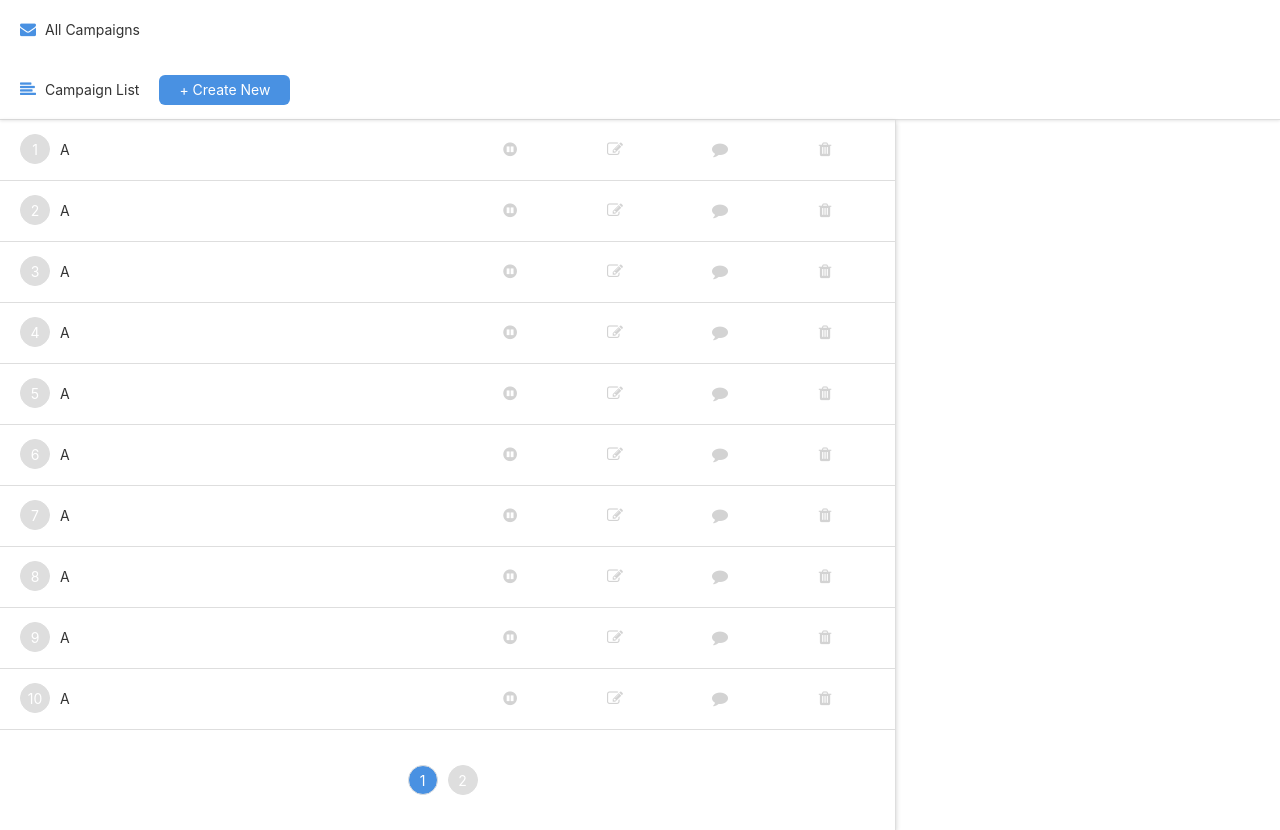
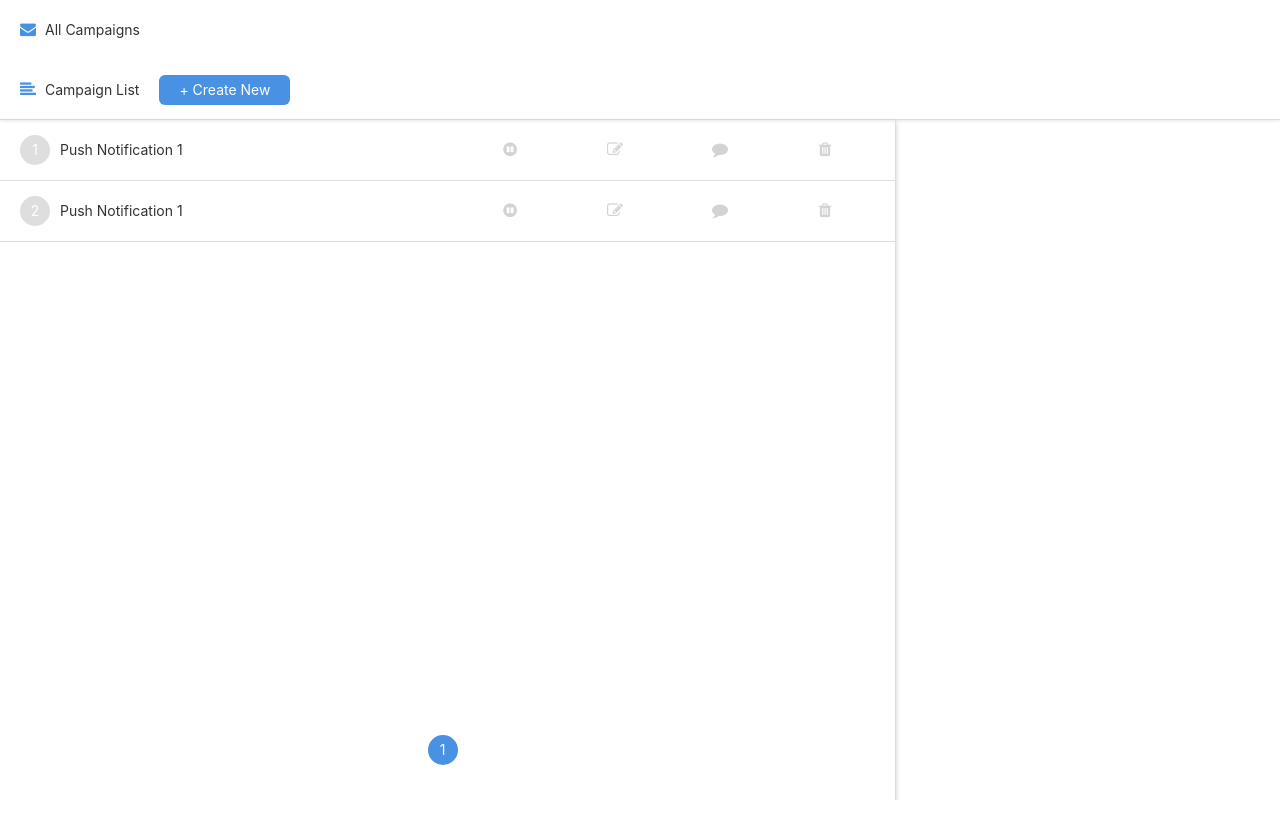
Before and after one commit to AshnaC/CampaignManager, a React app: page / in a window 1280 px wide. After the commit the page ends 800 px from the top, so only its background shows below. Built offline with nearby package versions, Linux system fonts and the light colour scheme.

Commit message:
Cleaning up sample data and add ing Read me

```diff
--- a/src/components/CampaignLayout/index.js
+++ b/src/components/CampaignLayout/index.js
@@ -17,79 +17,20 @@ class CampaignLayout extends React.PureComponent {
   state = {
     campaignList: [
       {
-        name: "A",
-        creator: "B",
+        name: "Push Notification 1",
+        creator: "Sam",
         id: 0,
-        history: [{ action: 1, creator: "D" }]
+        history: [{ action: 1, creator: "Sam" }]
       },
       {
-        name: "A",
-        creator: "B",
+        name: "Push Notification 1",
+        creator: "Smith",
         id: 1,
         history: [{ action: 1, creator: "D" }]
       },
-      {
-        name: "A",
-        creator: "B",
-        id: 2,
-        history: [{ action: 1, creator: "D" }]
-      },
-      {
-        name: "A",
-        creator: "B",
-        id: 3,
-        history: [{ action: 1, creator: "D" }]
-      },
-      {
-        name: "A",
-        creator: "B",
-        id: 4,
-        history: [{ action: 1, creator: "D" }]
-      },
-      {
-        name: "A",
-        creator: "B",
-        id: 5,
-        history: [{ action: 1, creator: "D" }]
-      },
-      {
-        name: "A",
-        creator: "B",
-        id: 6,
-        history: [{ action: 1, creator: "D" }]
-      },
-      {
-        name: "A",
-        creator: "B",
-        id: 7,
-        history: [{ action: 1, creator: "D" }]
-      },
-      {
-        name: "A",
-        creator: "B",
-        id: 8,
-        history: [{ action: 1, creator: "D" }]
-      },
-      {
-        name: "A",
-        creator: "B",
-        id: 9,
-        history: [{ action: 1, creator: "D" }]
-      },
-      {
-        name: "A",
-        creator: "B",
-        id: 10,
-        history: [{ action: 1, creator: "D" }]
-      },
-      {
-        name: "A",
-        creator: "B",
-        history: [{ action: 1, creator: "D" }]
-      }
     ],
     selectedPage: 0,
-    pageNo: 2
+    pageNo: 1
   };
   render() {
     const selectedList = this.state.campaignList.slice(
@@ -222,8 +163,7 @@ class CampaignLayout extends React.PureComponent {
     let campaign = { ...campaignList[index] };
     const newEvent = { action: this.props.actions.COMMENTED, creator, comment };
     let history = [...campaign.history, newEvent];
-    let comments = [...campaign.comments, comment];
-    campaign = { ...campaign, history, comments };
+    campaign = { ...campaign, history};
     campaignList[index] = campaign;
     this.setState({
       campaignList,
--- a/src/components/RenameCampaign/index.js
+++ b/src/components/RenameCampaign/index.js
@@ -32,7 +32,7 @@ class RenameCampaign extends React.PureComponent {
         </div>
         <button
           className={`add_button ${enableButton ? "" : "disabled"}`}
-          onClick={enableButton && this.saveName}
+          onClick={enableButton && this.saveName || null}
         >
           Save
         </button>
--- a/src/styles.css
+++ b/src/styles.css
@@ -179,7 +179,6 @@
   height: 30px;
   line-height: 30px;
   border-radius: 100px;
-  border: solid 1px #dedede;
   background: #dedede;
   display: inline-block;
   text-align: center;
```
Also changed, not shown: README.md (added), 1 other file.
